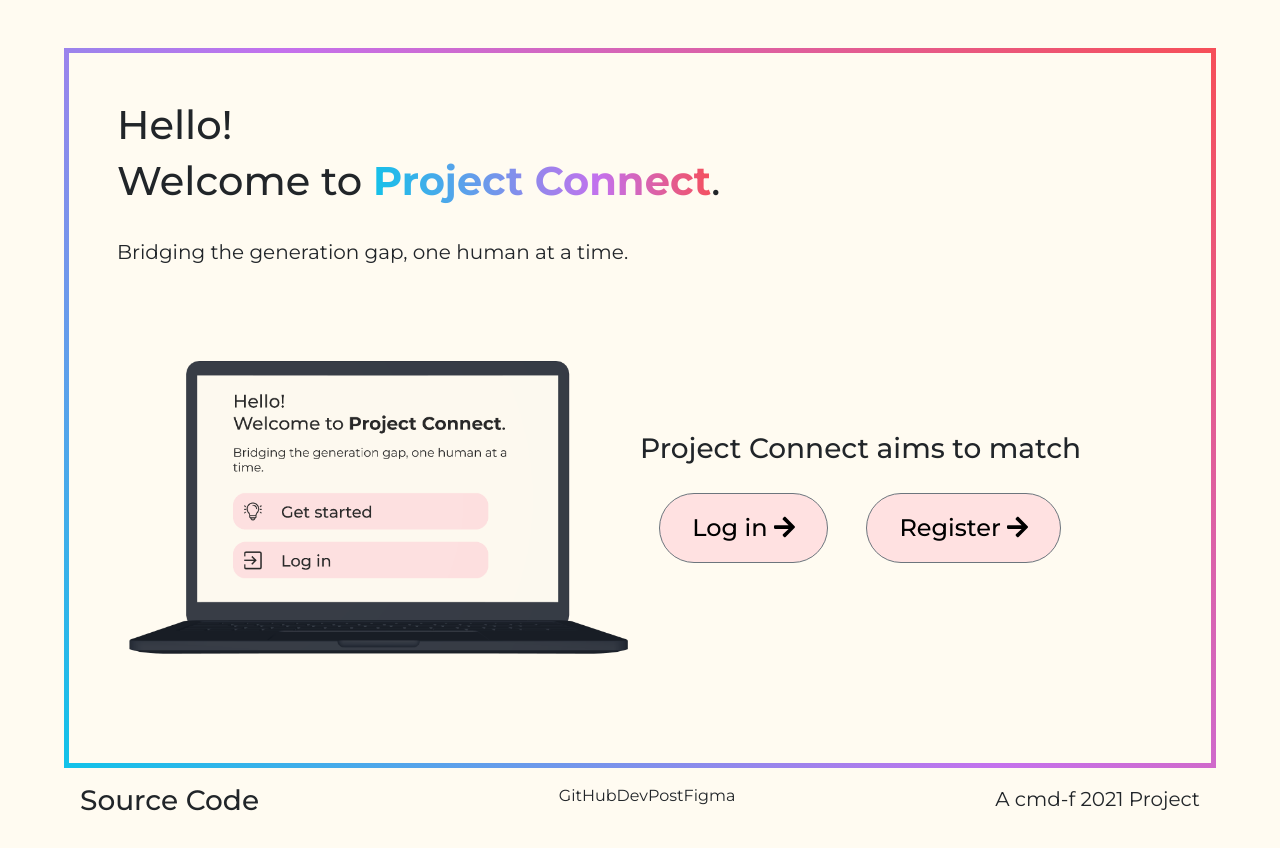
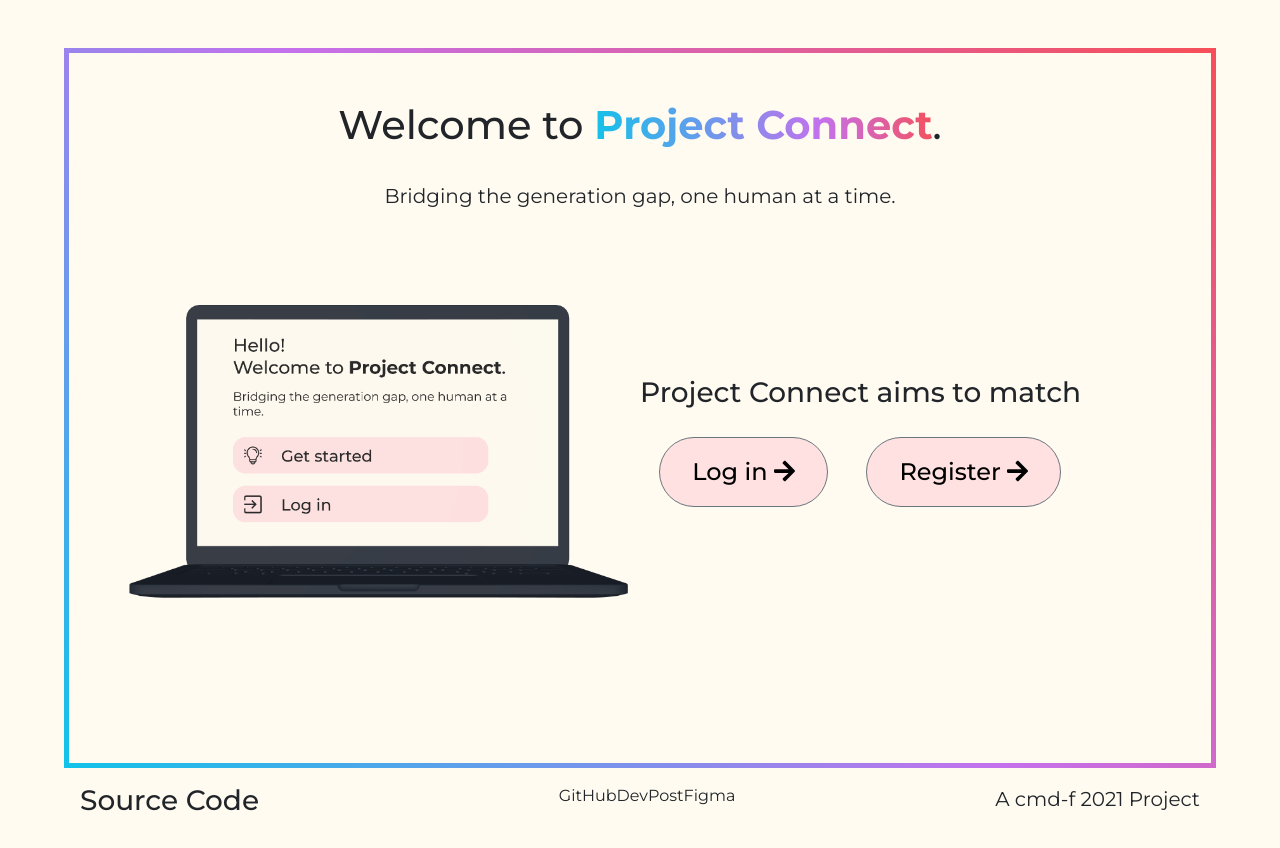
Before and after one commit to carinabii/react-project-connect, a React (Create React App) app: page / in a window 1280 px wide. Built offline with nearby package versions, Linux system fonts and the light colour scheme.

Commit message:
home edits

```diff
--- a/src/App.css
+++ b/src/App.css
@@ -20,7 +20,9 @@
     animation: App-logo-spin infinite 20s linear;
   }
 }
-
+.header {
+  text-align: center;
+}
 .App-header {
   background-color: #282c34;
   min-height: 100vh;
--- a/src/components/Header.js
+++ b/src/components/Header.js
@@ -3,8 +3,7 @@ import React from 'react'
 
 const Header = () => {
     return (
-        <div>
-            <h1>Hello! </h1>
+        <div className="header">
             <h1>Welcome to <projecttitle>Project Connect</projecttitle>.</h1><br></br>
             <p>Bridging the generation gap, one human at a time.</p><br></br>
 
```
